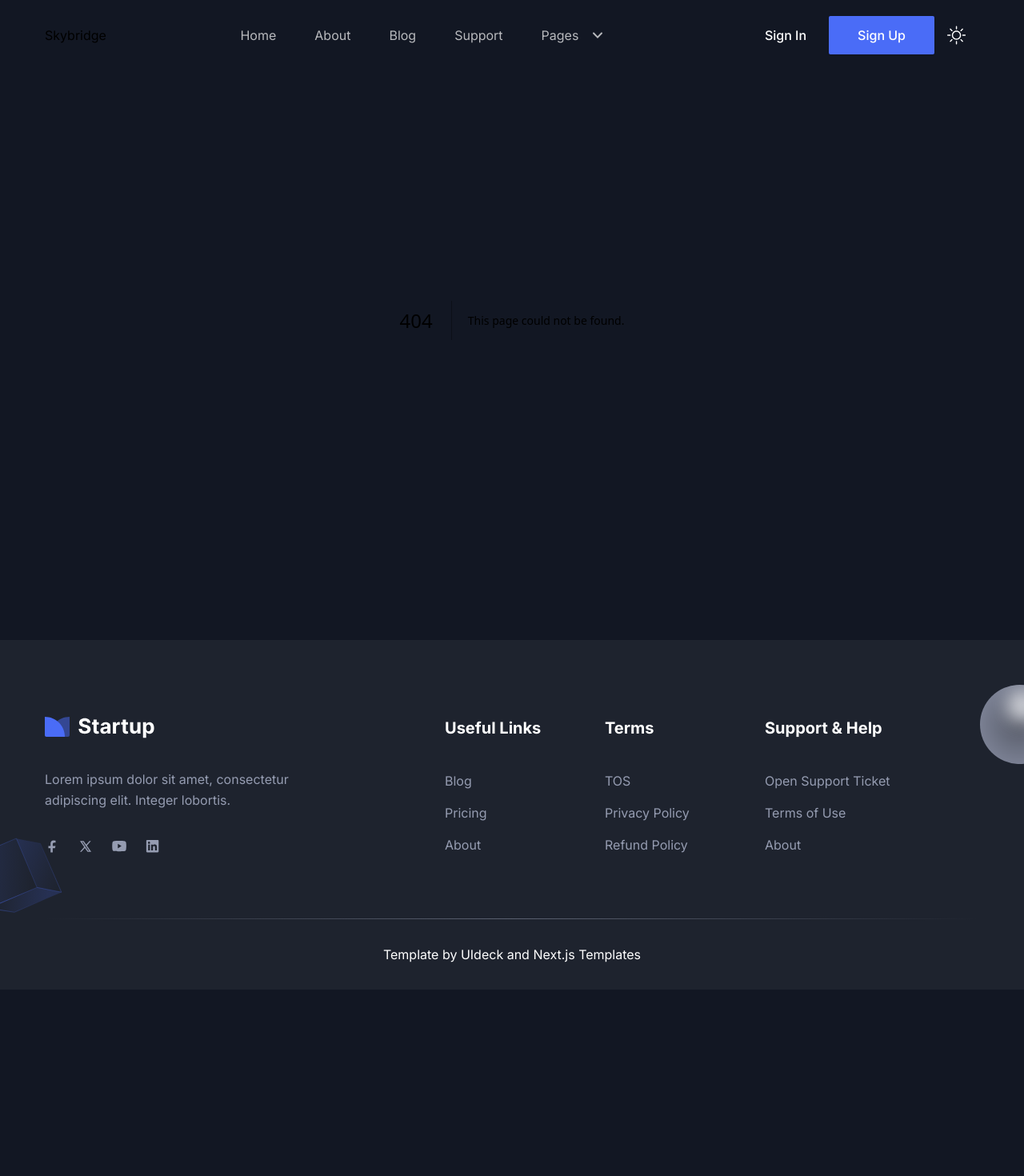
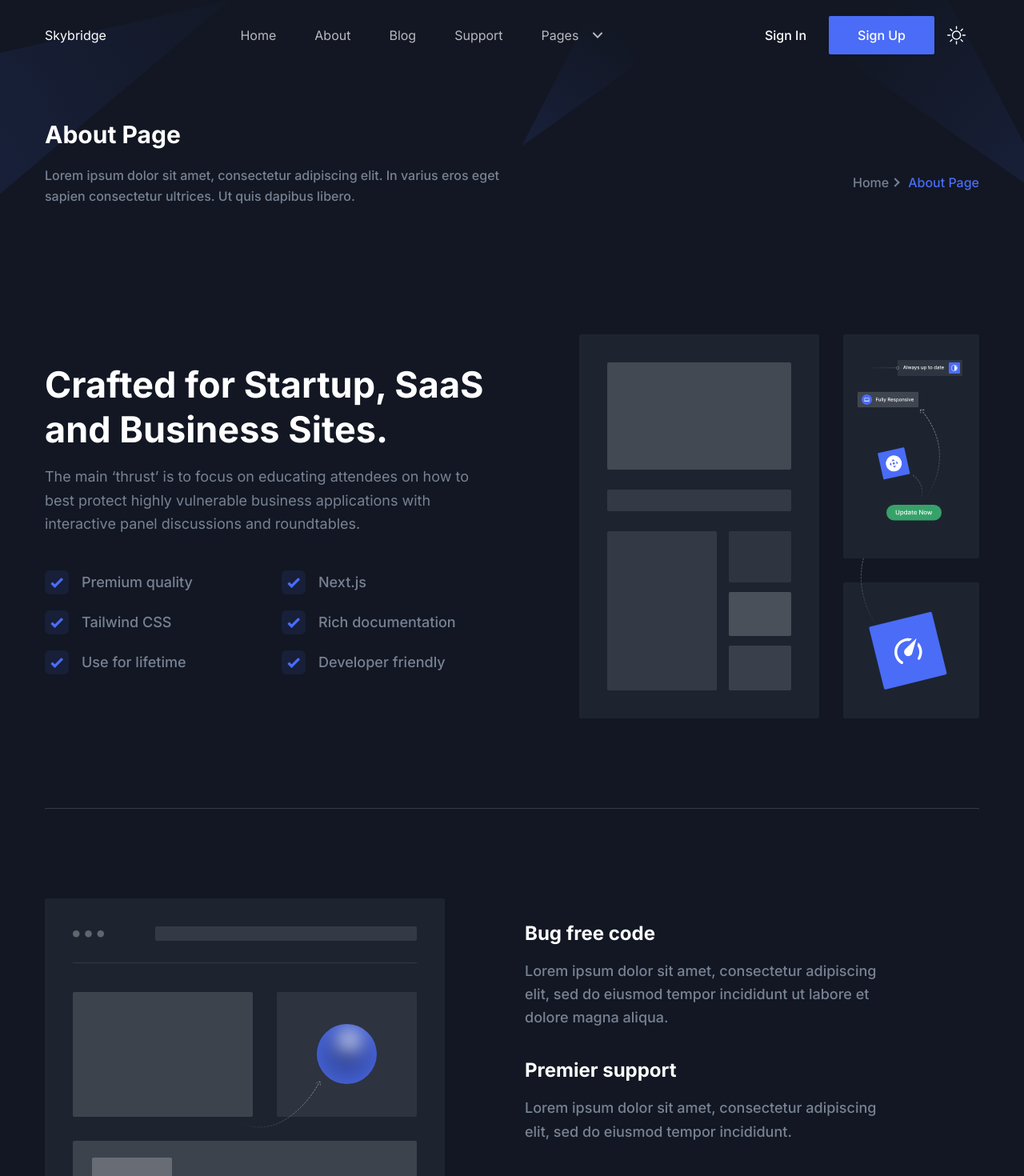
Before and after one commit to nirmalhk7/skybridge, a Next.js app in the folder main/: page /dashboard in a window 1280 px wide. Before the commit this address had no page. Shown: the top 1470 px of the page at 80% size. Before the commit the page ends 1237 px from the top, so only its background shows below. Built offline with nearby package versions, Linux system fonts and the light colour scheme.

Commit message:
ore ui changes
Signed-off-by: Nirmal Khedkar <nirmalhk7@gmail.com>

```diff
--- /dev/null
+++ b/main/src/app/dashboard/page.tsx
@@ -0,0 +1,26 @@
+import AboutSectionOne from "@/components/About/AboutSectionOne";
+import AboutSectionTwo from "@/components/About/AboutSectionTwo";
+import Breadcrumb from "@/components/Common/Breadcrumb";
+
+import { Metadata } from "next";
+
+export const metadata: Metadata = {
+  title: "About Page | Free Next.js Template for Startup and SaaS",
+  description: "This is About Page for Startup Nextjs Template",
+  // other metadata
+};
+
+const AboutPage = () => {
+  return (
+    <>
+      <Breadcrumb
+        pageName="About Page"
+        description="Lorem ipsum dolor sit amet, consectetur adipiscing elit. In varius eros eget sapien consectetur ultrices. Ut quis dapibus libero."
+      />
+      <AboutSectionOne />
+      <AboutSectionTwo />
+    </>
+  );
+};
+
+export default AboutPage;
```
Also changed, not shown: 1 other file (tests, documents, lock files or other folders).
